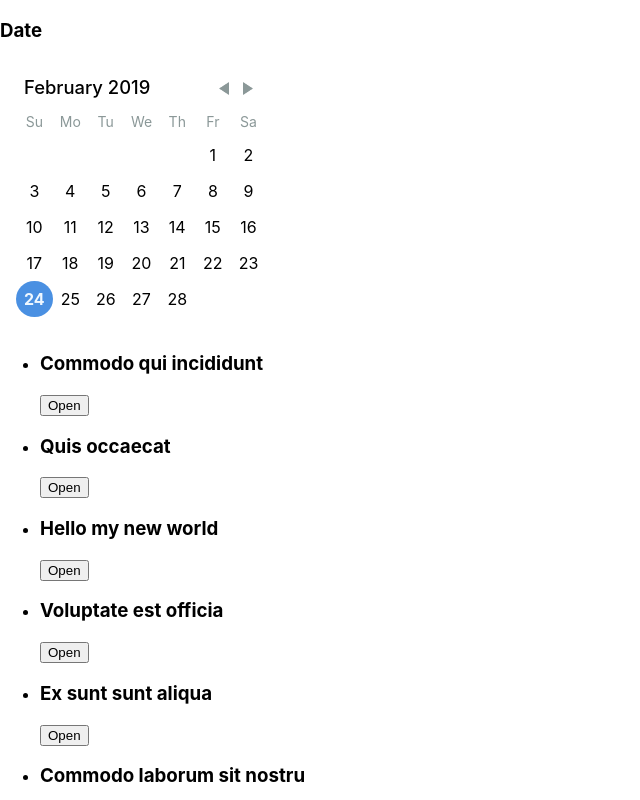
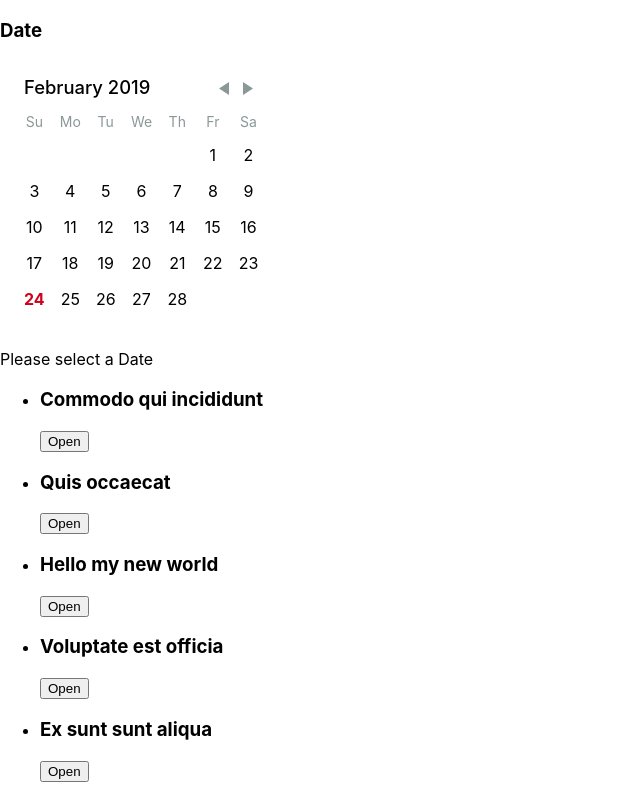
Before and after one commit to edgaramirbekian/react_simple_app, a React (Create React App) app: page / in a window 1280 px wide. Shown: the top 800 px of the page, without its empty margins (0-640 px from the left). Built offline with nearby package versions, Linux system fonts and the light colour scheme.

Commit message:
add date select to calendar desk

```diff
--- a/src/components/calendar/Calendar.js
+++ b/src/components/calendar/Calendar.js
@@ -2,11 +2,39 @@ import React from 'react';
 import DayPicker from 'react-day-picker';
 import "react-day-picker/lib/style.css";
 
-export default function CalendarDesk () {
-    return (
-        <div>
-            <h3>Date</h3>
-            <DayPicker selectedDays = {new Date()} />
-        </div>
-    )
+export default class CalendarDesk extends React.PureComponent {
+
+    constructor(props) {
+        super(props)
+        this.handleDayClick = this.handleDayClick.bind(this)
+        this.state = {
+            from: undefined,
+            to: new Date()
+        }
+    }
+
+    render () {
+        return (
+            <div>
+                <h3>Date</h3>
+                <DayPicker
+                    onDayClick = {this.handleDayClick}
+                    selectedDays = {this.state.from}
+                />
+                {this.state.from
+                    ? <p> You selected {this.state.from.toLocaleDateString()} </p>
+                    : <p> Please select a Date </p> }
+            </div>
+        )
+    }
+
+    handleDayClick (day, {selected}) {
+        selected
+        ? this.setState ({
+            from: undefined
+        })
+        : this.setState ({
+            from: day
+        })
+    }
 }
```
